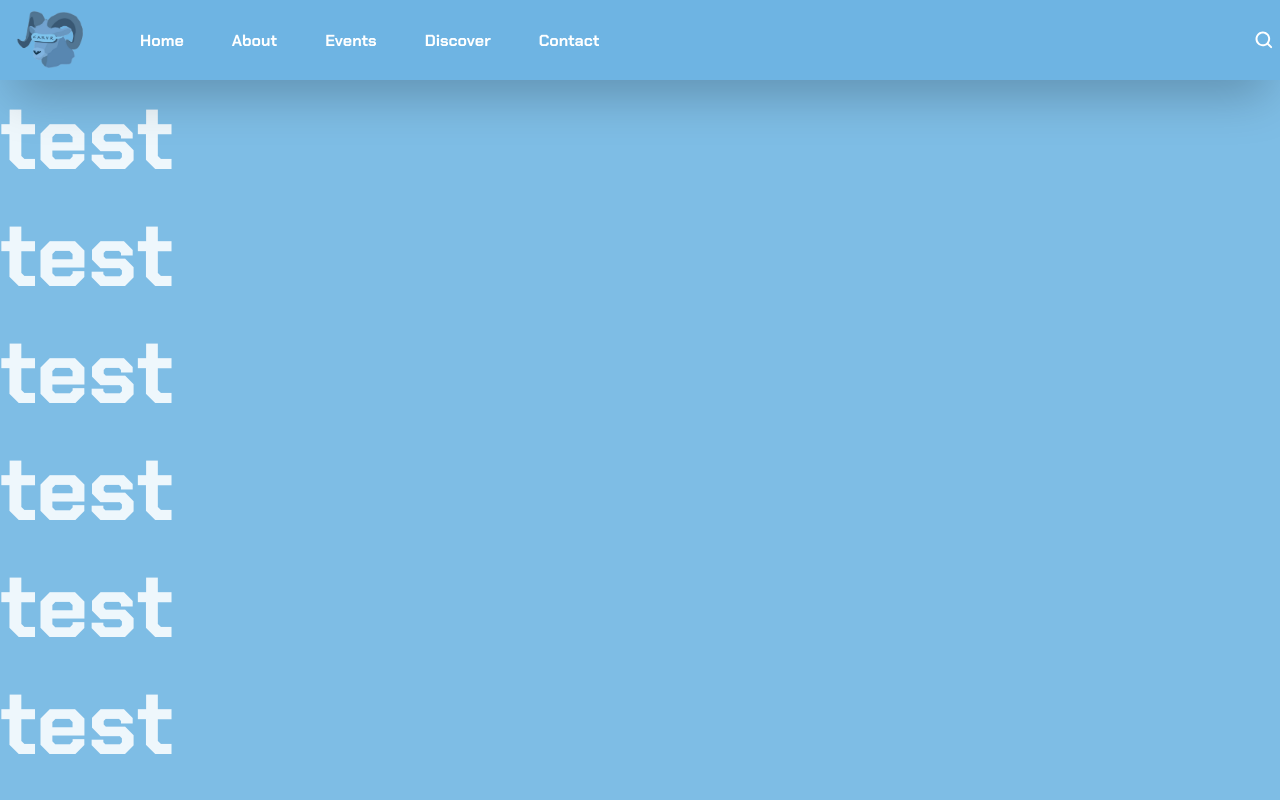
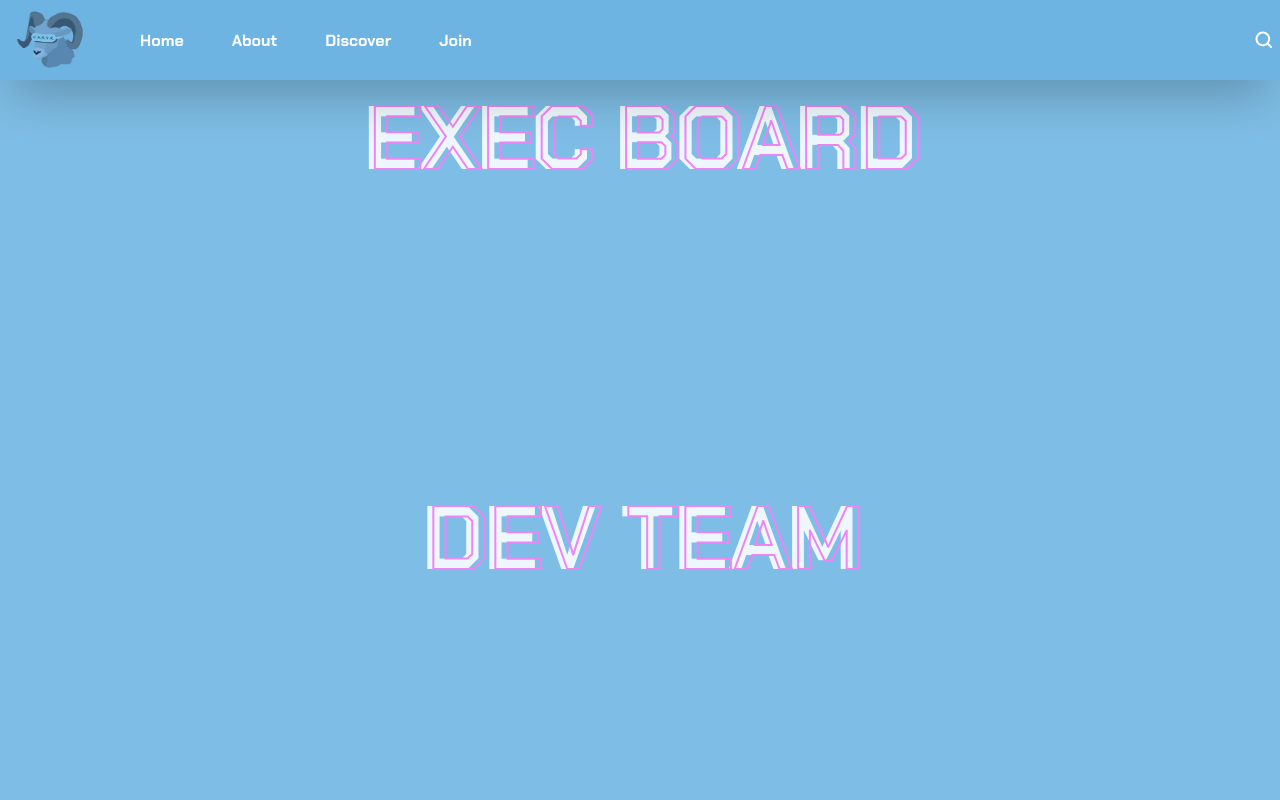
Before and after one commit to carolina-ar-vr/carolina-ar-vr.github.io, a Vue app: page /about in a window 1280 px wide. Shown: the top 800 px of the page. Built offline with nearby package versions, Linux system fonts and the light colour scheme.

Commit message:
additions on about.vue, changed navbar/views

```diff
--- a/src/components/NavBar.vue
+++ b/src/components/NavBar.vue
@@ -14,19 +14,14 @@
         About
         </router-link>
       </li>
-      <li class="cursor-pointer mr-12 duration-300 hover:text-black-400 ">
-        <router-link :class=" {active: isActive('/events')}" to="/events" class="nav_text">
-        Events
-        </router-link>
-      </li>
       <li class="cursor-pointer mr-12 duration-300 hover:text-black-400">
         <router-link :class=" {active: isActive('/discover')}" to="/discover" class="nav_text">
         Discover
         </router-link>
       </li>
       <li class="cursor-pointer mr-12 duration-300 hover:text-black-400">
-        <router-link :class=" {active: isActive('/contact')}" to="/contact"  class="nav_text">
-        Contact
+        <router-link :class=" {active: isActive('/join')}" to="/join"  class="nav_text">
+        Join
       </router-link>
       </li>
       <li class = "flex-shrink-0 ml-auto p-2">
--- a/src/router/router.ts
+++ b/src/router/router.ts
@@ -1,9 +1,8 @@
 import {createRouter, createWebHistory} from "vue-router";
 import About from '../views/About.vue';
 import Home from '../views/Home.vue';
-import Contact from '../views/Contact.vue';
+import Join from '../views/Join.vue';
 import Discover from '../views/Discover.vue';
-import Events from '../views/Events.vue';
 
 
 // The router object to hold the router history and the different routes
@@ -21,19 +20,15 @@ const router = createRouter({
             component: About
         },
         {
-            path: '/contact',
-            name: 'Contact',
-            component: Contact
+            path: '/join',
+            name: 'Join',
+            component: Join
         },
         {
             path: '/discover',
             name: 'Discover',
             component: Discover
         },
-        {
-            path: '/events',
-            name: 'Events',
-            component: Events
-        }    ],
+    ],
 });
 export default router;
--- a/src/views/About.vue
+++ b/src/views/About.vue
@@ -1,14 +1,22 @@
 <template>
-  <div class = "h-full accent-black w-full">
+  <div class = "h-full accent-black w-full flex-col">
+    <div class = "w-screen h-1/2 flex text-center justify-center">
+      <h1 class = "absolute">
+        EXEC BOARD
+      </h1>
+      <h1 class = "absolute pl-3 glow-text">
+        EXEC BOARD
+      </h1>
+    </div>
 
-      <h1>test</h1>
-      <h1>test</h1>
-      <h1>test</h1>
-      <h1>test</h1>
-      <h1>test</h1>
-      <h1>test</h1>
-      <h1>test</h1>
-      <h1>test</h1>
+    <div class = "relative w-screen h-full flex justify-center">
+      <h1 class = "absolute">
+        DEV TEAM
+      </h1>
+      <h1 class = "absolute pl-3 glow-text">
+        DEV TEAM
+      </h1>
+    </div>
   </div>
 </template>
 <script lang="ts">
--- a/src/views/Events.vue
+++ /dev/null
@@ -1,19 +0,0 @@
-<template>
-  <h1>
-    EVENTS
-  </h1>
-</template>
-<script lang="ts">
-
-export default {
-  data: () => {
-    return {
-      name: 'Events'
-    };
-  },
-}
-</script>
-
-<style scoped>
-
-</style>
--- a/src/views/Contact.vue
+++ b/src/views/Join.vue
@@ -1,6 +1,6 @@
 <template>
   <h1>
-    CONTACTS
+    JOIN
   </h1>
 </template>
 <script lang="ts">
@@ -8,7 +8,7 @@
 export default {
   data: () => {
     return {
-      name: 'Contact'
+      name: 'Join'
     };
   },
 }
```
Also changed, not shown: src/assets/ICXR-Banner-Transparent-White.png (added).
